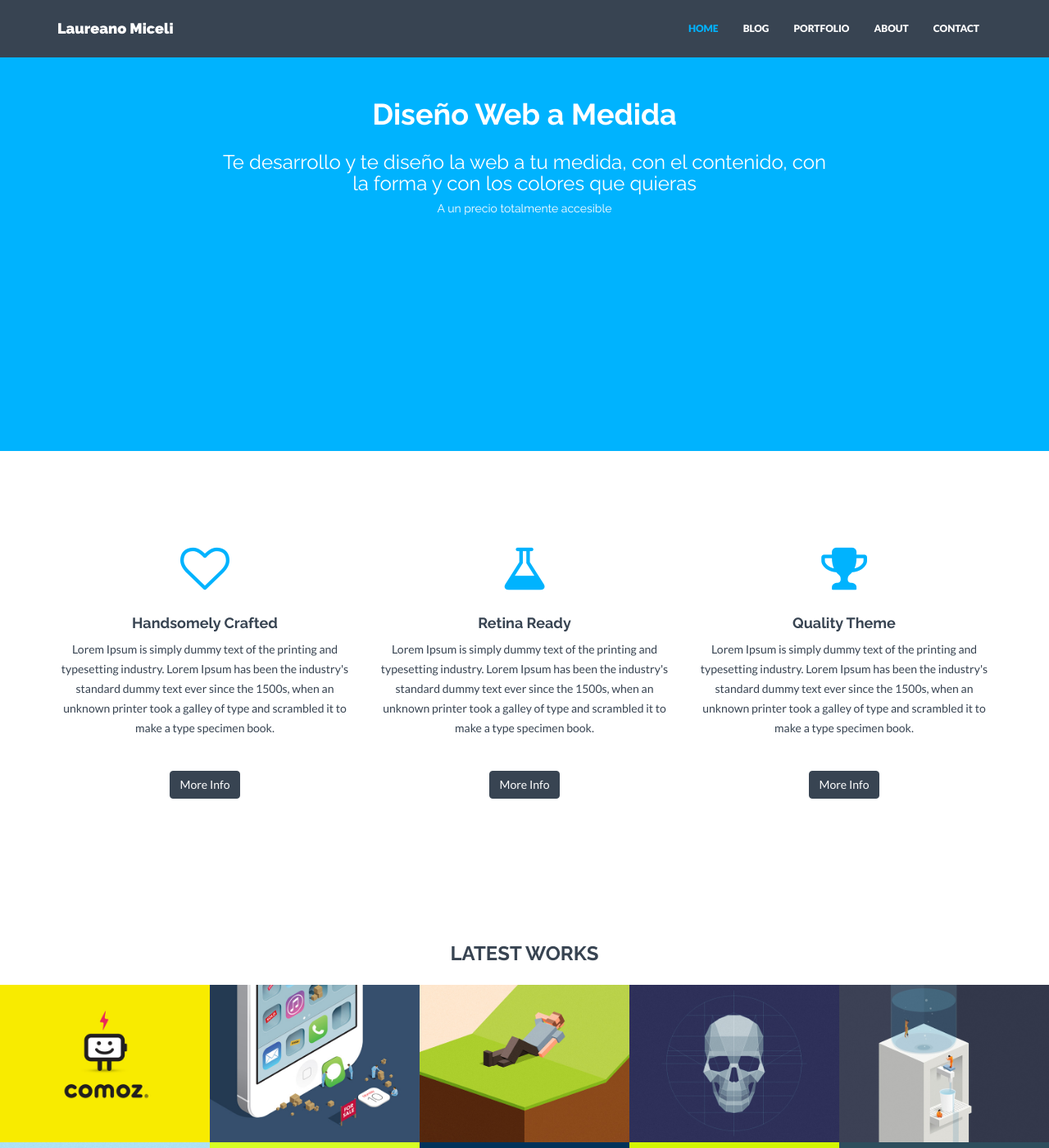
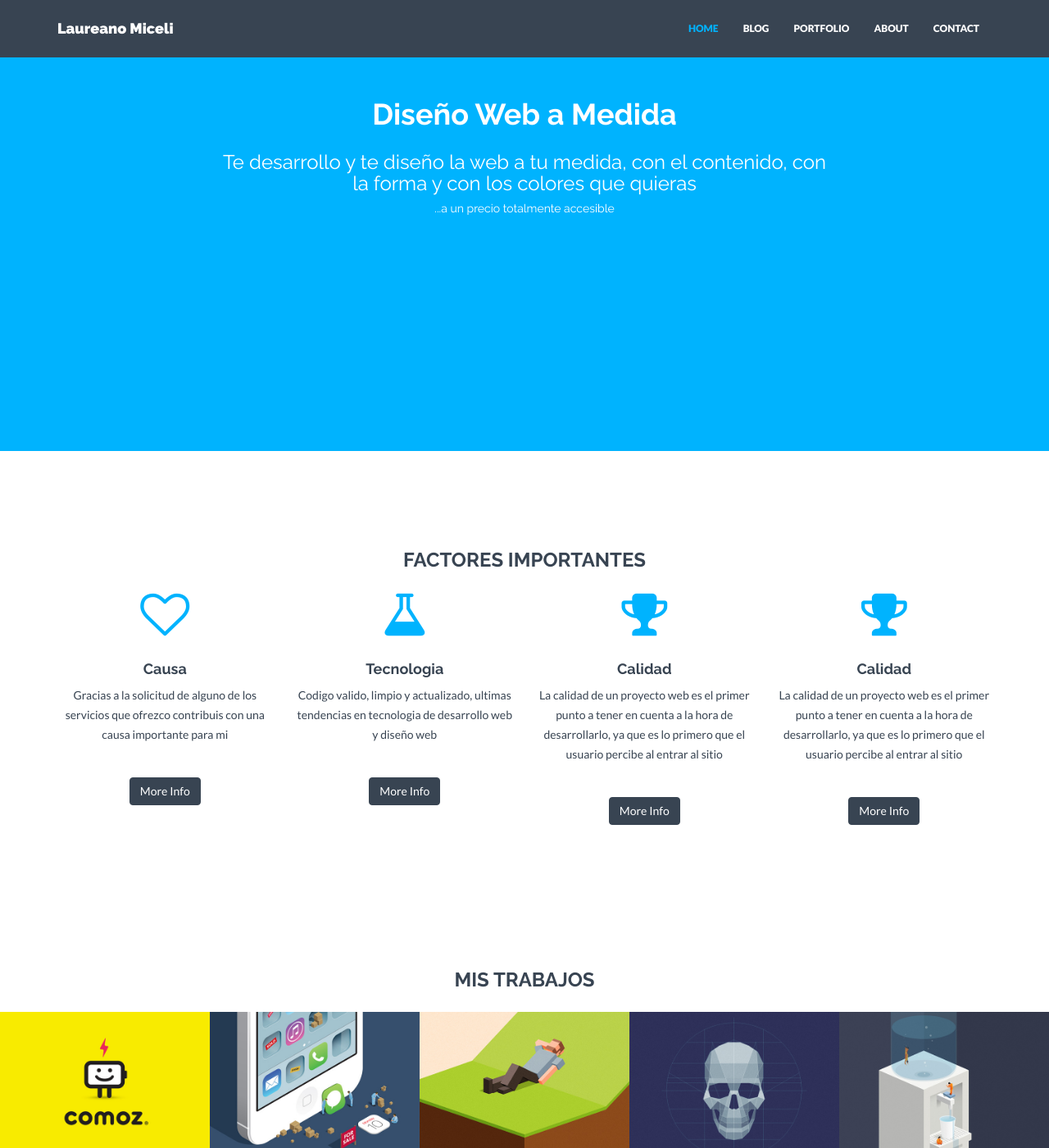
Before and after one commit to aluknot/aluknot.github.io, a Jekyll site: the page built from index.html, in a window 1280 px wide and 1400 px high. Shown: the whole window at 82% size. Built offline with Jekyll 4.4.1, drawn with Linux system fonts in a browser that asks for light colours; nearby versions of some CDN libraries.

Commit message:
actualizacion

```diff
--- a/_includes/header.html
+++ b/_includes/header.html
@@ -4,7 +4,7 @@
             <div class="col-lg-8 col-lg-offset-2">
                 <h1>Diseño Web a Medida</h1>
                 <h3>Te desarrollo y te diseño la web a tu medida, con el contenido, con la forma y con los colores que quieras</h3>
-                <h5>A un precio totalmente accesible</h5>
+                <h5>...a un precio totalmente accesible</h5>
             </div>
             <!--<div class="col-lg-8 col-lg-offset-2 himg">
                 <img src="{{ "/assets/img/browser.png" | prepend: site.baseurl }}" class="img-responsive">
--- a/index.html
+++ b/index.html
@@ -7,29 +7,36 @@ permalink: /
 <div id="service">
     <div class="container">
         <div class="row centered">
-            <div class="col-md-4">
+            <h3 class="a1" data-animate="fadeInDown">FACTORES IMPORTANTES</h3>
+            <div class="col-md-3">
                 <i class="fa fa-heart-o"></i>
-                <h4>Handsomely Crafted</h4>
-                <p>Lorem Ipsum is simply dummy text of the printing and typesetting industry. Lorem Ipsum has been the industry's standard dummy text ever since the 1500s, when an unknown printer took a galley of type and scrambled it to make a type specimen book.</p>
+                <h4>Causa</h4>
+                <p>Gracias a la solicitud de alguno de los servicios que ofrezco contribuis con una causa importante para mi</p>
                 <p><br/><a href="#" class="btn btn-theme">More Info</a></p>
             </div>
-            <div class="col-md-4">
+            <div class="col-md-3">
                 <i class="fa fa-flask"></i>
-                <h4>Retina Ready</h4>
-                <p>Lorem Ipsum is simply dummy text of the printing and typesetting industry. Lorem Ipsum has been the industry's standard dummy text ever since the 1500s, when an unknown printer took a galley of type and scrambled it to make a type specimen book.</p>
+                <h4>Tecnologia</h4>
+                <p>Codigo valido, limpio y actualizado, ultimas tendencias en tecnologia de desarrollo web y diseño web</p>
                 <p><br/><a href="#" class="btn btn-theme">More Info</a></p>
             </div>
-            <div class="col-md-4">
+            <div class="col-md-3">
                 <i class="fa fa-trophy"></i>
-                <h4>Quality Theme</h4>
-                <p>Lorem Ipsum is simply dummy text of the printing and typesetting industry. Lorem Ipsum has been the industry's standard dummy text ever since the 1500s, when an unknown printer took a galley of type and scrambled it to make a type specimen book.</p>
+                <h4>Calidad</h4>
+                <p>La calidad de un proyecto web es el primer punto a tener en cuenta a la hora de desarrollarlo, ya que es lo primero que el usuario percibe al entrar al sitio</p>
+                <p><br/><a href="#" class="btn btn-theme">More Info</a></p>
+            </div>
+            <div class="col-md-3">
+                <i class="fa fa-trophy"></i>
+                <h4>Calidad</h4>
+                <p>La calidad de un proyecto web es el primer punto a tener en cuenta a la hora de desarrollarlo, ya que es lo primero que el usuario percibe al entrar al sitio</p>
                 <p><br/><a href="#" class="btn btn-theme">More Info</a></p>
             </div>
         </div>
     </div><! --/container -->
 </div><! --/service -->
 
-{% include portfolio.html title="LATEST WORKS" limit=10 %}
+{% include portfolio.html title="MIS TRABAJOS" limit=10 %}
 
 <div class="container mtb">
     <div class="row">
```
